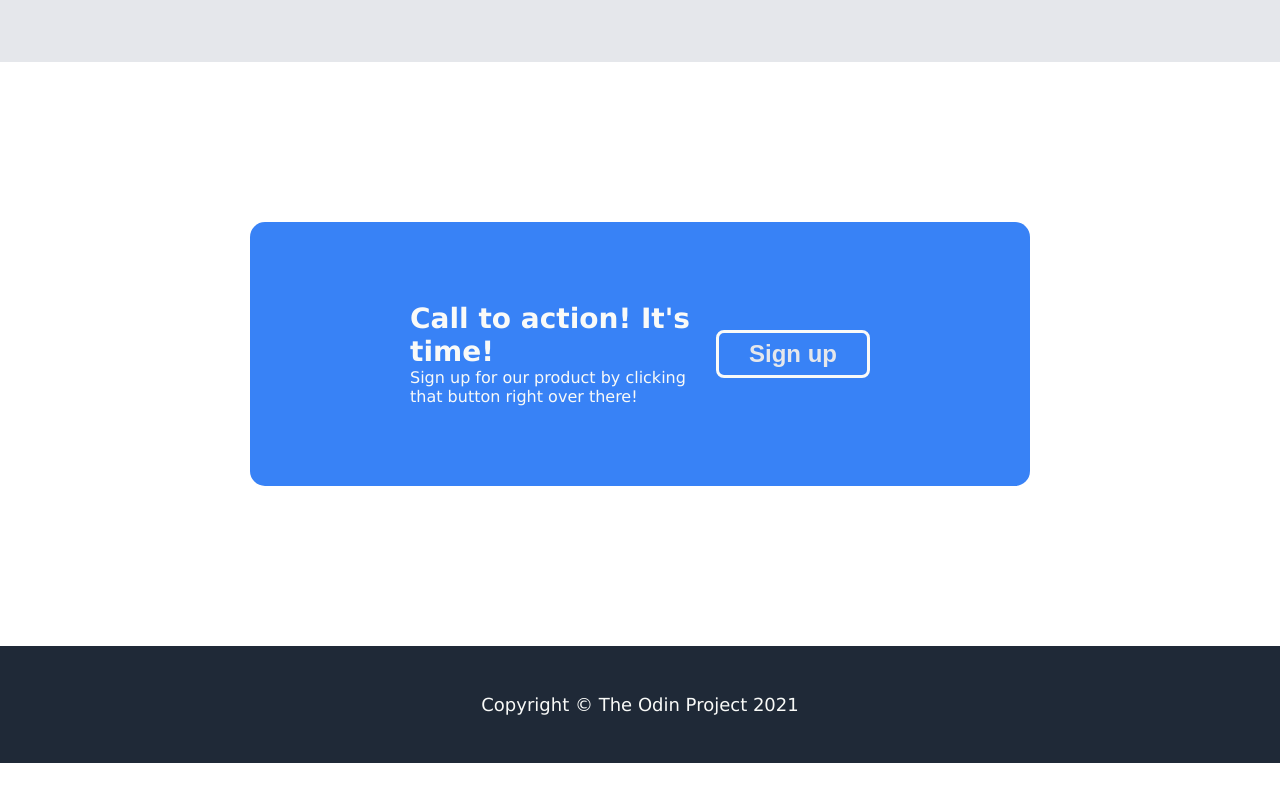
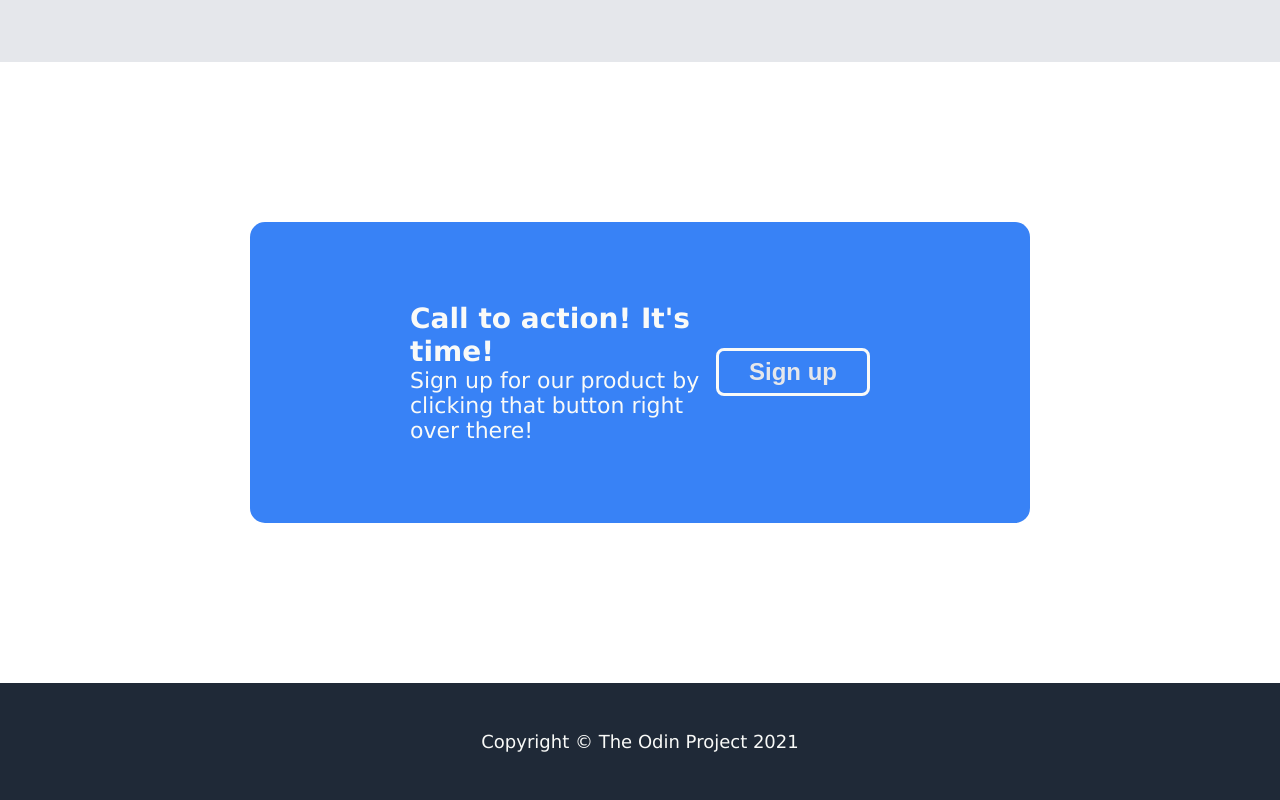
Before and after one commit to jrflynn3/odin-landing-page, a plain HTML site: page index.html in a window 1280 px wide. Shown: the part 1831-2631 px from the top of the page. Before the commit the page ends 2594 px from the top, so only its background shows below. Drawn offline with Linux system fonts and the light colour scheme.

Commit message:
Change footer class name and fix fontsize

```diff
--- a/CSS/style.css
+++ b/CSS/style.css
@@ -41,7 +41,7 @@ a {
     margin: 160px 250px;
 }
 
-.copyright {
+.footer {
     background-color: #1F2937;
     color:#f9faf8;
     font-size: 18px;
@@ -163,6 +163,7 @@ a {
     border-radius: 15px;
     color: #f9faf8;
     display: flex;
+    font-size: 22px;
     justify-content: space-between;
     padding: 80px 160px;
 }
--- a/index.html
+++ b/index.html
@@ -69,7 +69,7 @@
         <button class="signup-btn">Sign up</button>
     </div>
 
-    <div class="copyright">Copyright © The Odin Project 2021</div>
+    <div class="footer">Copyright © The Odin Project 2021</div>
 </body>
 
 </html>
```
